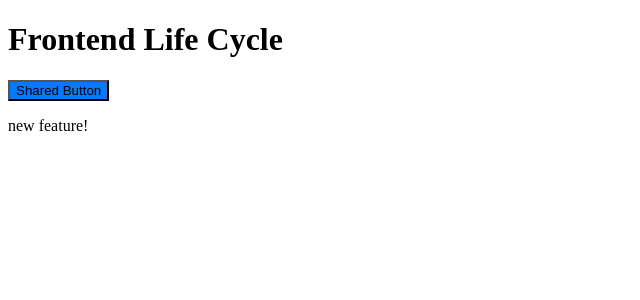
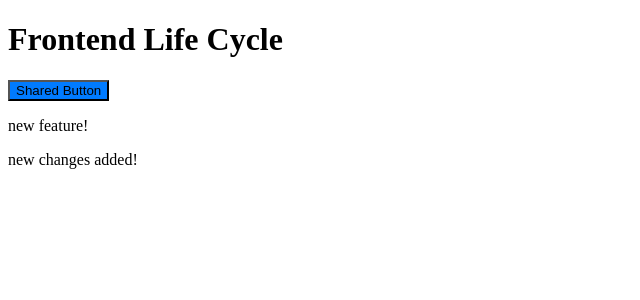
Before and after one commit to rahulx46/frontend-life-cycle, a React (Vite) app in the folder apps/enduser-portal/: page / in a window 1280 px wide. Shown: the top 300 px of the page, without its empty margins (0-640 px from the left). Built offline with nearby package versions, Linux system fonts and the light colour scheme.

Commit message:
fix: new fixes

```diff
--- a/apps/enduser-portal/src/App.tsx
+++ b/apps/enduser-portal/src/App.tsx
@@ -7,6 +7,7 @@ function App() {
       <h1>Frontend Life Cycle</h1>
       <Button onClick={() => {alert(formatCurrency(12000))}} />
         <p>new feature!</p>
+        <p>new changes added!</p>
     </>
   )
 }
```
